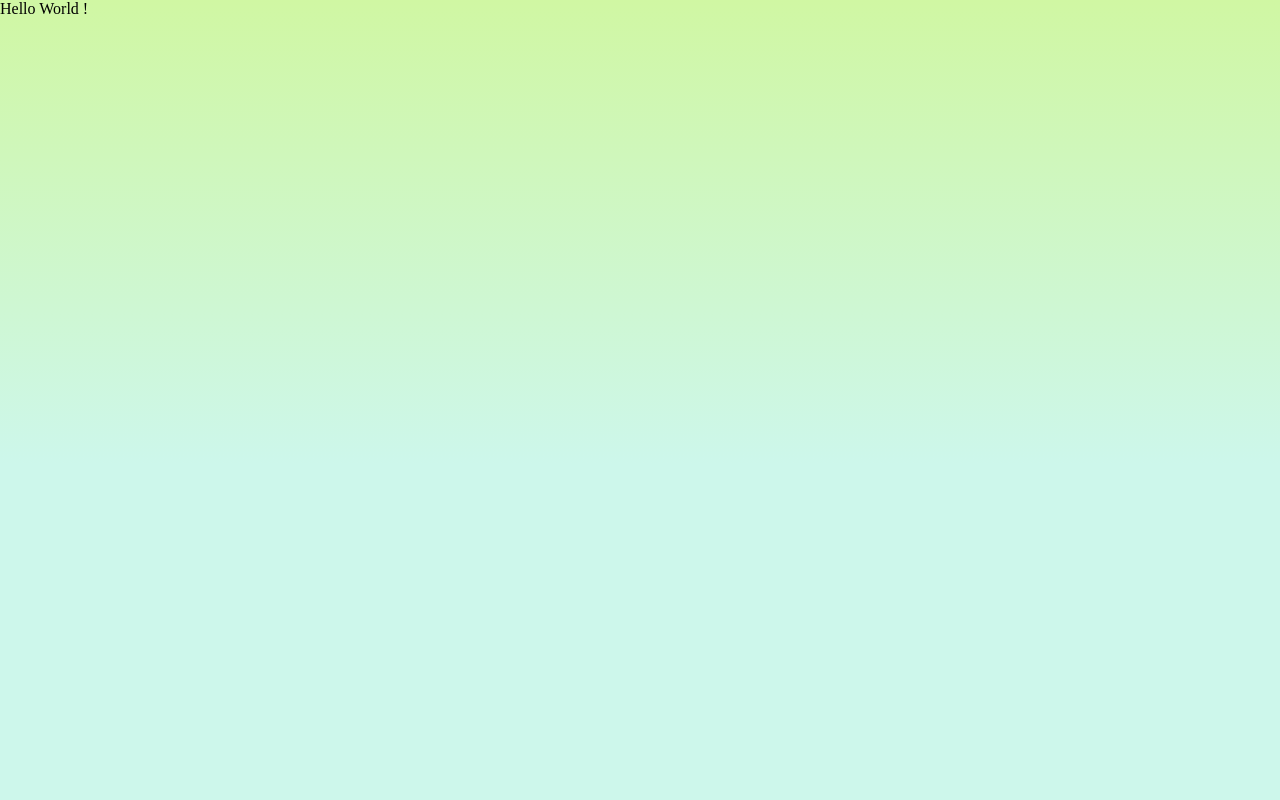
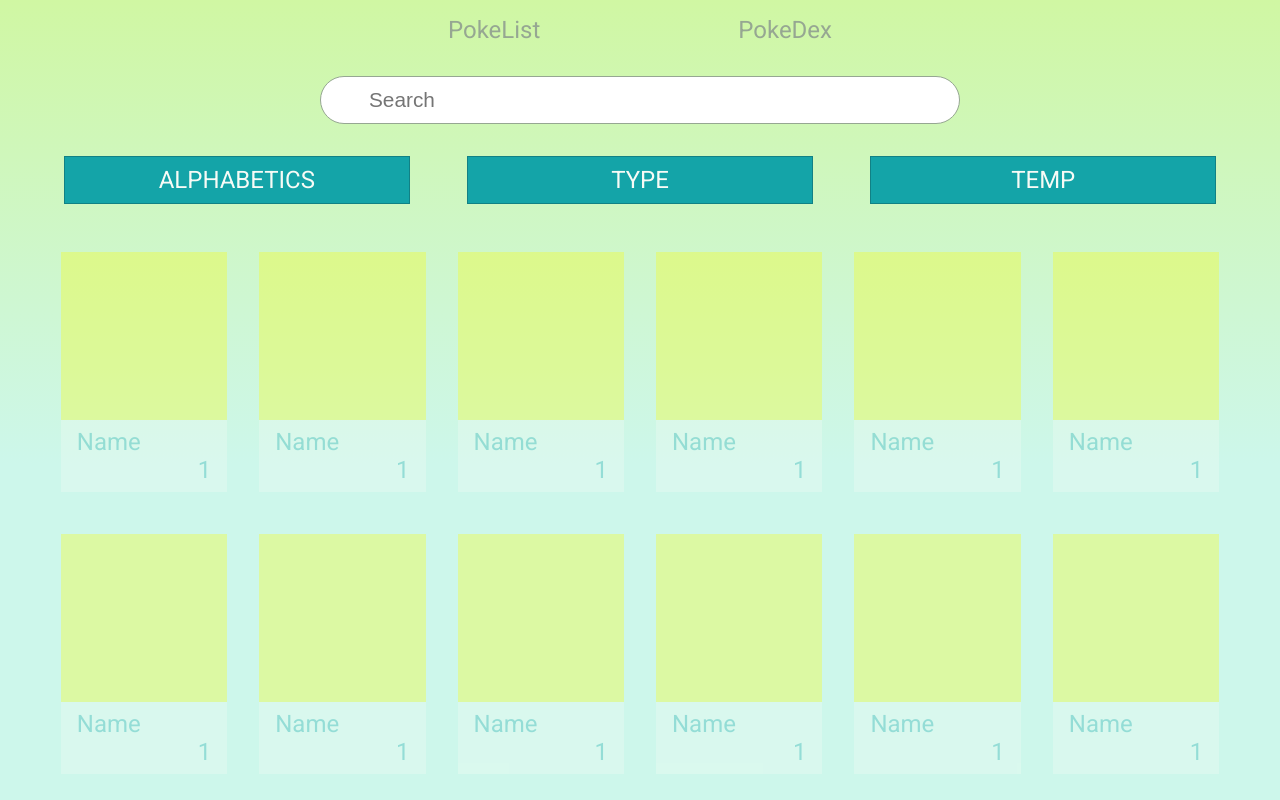
Before and after one commit to Thekorzeremi/pokeapp, a React (Create React App) app: page / in a window 1280 px wide. Built offline with nearby package versions, Linux system fonts and the light colour scheme.

Commit message:
feat: style Home

```diff
--- a/package.json
+++ b/package.json
@@ -7,6 +7,7 @@
     "@testing-library/react": "^13.4.0",
     "@testing-library/user-event": "^13.5.0",
     "axios": "^1.6.0",
+    "browser-router": "^0.2.0",
     "react": "^18.2.0",
     "react-dom": "^18.2.0",
     "react-router-dom": "^6.18.0",
--- a/src/App.js
+++ b/src/App.js
@@ -1,10 +1,11 @@
 import './App.css';
-import Home from './components/Home'
+import NavBar from './components/NavBar';
+
 
 function App() {
   return (
     <div className="App">
-      <Home />
+      <NavBar />
     </div>
   );
 }
--- a/src/components/Home.jsx
+++ b/src/components/Home.jsx
@@ -1,7 +1,158 @@
+import '../styles/Home.scss'
+
 export default function Home() {
     return (
-        <div>
-            <p>Hello World !</p>
+        <div className='content'>
+            <div className="searchbar">
+                <input type="text" placeholder="Search"/>
+            </div>
+            <div className="filter">
+                <div className="alpha" id='btn'>
+                    <p>Alphabetics</p>
+                </div>
+                <div className="type" id='btn'>
+                    <p>Type</p>
+                </div>
+                <div id='btn'>
+                    <p>Temp</p>
+                </div>
+            </div>
+            <div className="container">
+            <div className="cards">
+                <div className="pp"></div>
+                <div className="details">
+                    <div className="name">
+                        <p>Name</p>
+                    </div>
+                    <div className="number">
+                        <p>1</p>
+                    </div>
+                </div>
+            </div>
+            <div className="cards">
+                <div className="pp"></div>
+                <div className="details">
+                    <div className="name">
+                        <p>Name</p>
+                    </div>
+                    <div className="number">
+                        <p>1</p>
+                    </div>
+                </div>
+            </div>
+            <div className="cards">
+                <div className="pp"></div>
+                <div className="details">
+                    <div className="name">
+                        <p>Name</p>
+                    </div>
+                    <div className="number">
+                        <p>1</p>
+                    </div>
+                </div>
+            </div>
+            <div className="cards">
+                <div className="pp"></div>
+                <div className="details">
+                    <div className="name">
+                        <p>Name</p>
+                    </div>
+                    <div className="number">
+                        <p>1</p>
+                    </div>
+                </div>
+            </div>
+            <div className="cards">
+                <div className="pp"></div>
+                <div className="details">
+                    <div className="name">
+                        <p>Name</p>
+                    </div>
+                    <div className="number">
+                        <p>1</p>
+                    </div>
+                </div>
+            </div>
+            <div className="cards">
+                <div className="pp"></div>
+                <div className="details">
+                    <div className="name">
+                        <p>Name</p>
+                    </div>
+                    <div className="number">
+                        <p>1</p>
+                    </div>
+                </div>
+            </div>
+            <div className="cards">
+                <div className="pp"></div>
+                <div className="details">
+                    <div className="name">
+                        <p>Name</p>
+                    </div>
+                    <div className="number">
+                        <p>1</p>
+                    </div>
+                </div>
+            </div>
+            <div className="cards">
+                <div className="pp"></div>
+                <div className="details">
+                    <div className="name">
+                        <p>Name</p>
+                    </div>
+                    <div className="number">
+                        <p>1</p>
+                    </div>
+                </div>
+            </div>
+            <div className="cards">
+                <div className="pp"></div>
+                <div className="details">
+                    <div className="name">
+                        <p>Name</p>
+                    </div>
+                    <div className="number">
+                        <p>1</p>
+                    </div>
+                </div>
+            </div>
+            <div className="cards">
+                <div className="pp"></div>
+                <div className="details">
+                    <div className="name">
+                        <p>Name</p>
+                    </div>
+                    <div className="number">
+                        <p>1</p>
+                    </div>
+                </div>
+            </div>
+            <div className="cards">
+                <div className="pp"></div>
+                <div className="details">
+                    <div className="name">
+                        <p>Name</p>
+                    </div>
+                    <div className="number">
+                        <p>1</p>
+                    </div>
+                </div>
+            </div>
+            <div className="cards">
+                <div className="pp"></div>
+                <div className="details">
+                    <div className="name">
+                        <p>Name</p>
+                    </div>
+                    <div className="number">
+                        <p>1</p>
+                    </div>
+                </div>
+            </div>
+            {/* <div className="cards"></div> */}
+
+            </div>
         </div>
     )
 }
--- /dev/null
+++ b/src/components/NavBar.jsx
@@ -0,0 +1,20 @@
+import Home from './Home'
+import { Link, Route, Routes } from 'react-router-dom'
+import Pokedex from './Pokedex'
+import '../styles/NavBar.scss'
+
+export default function NavBar() {
+    return (
+        <div className="content">
+            <div className="navbar">
+                <Link to='/'>PokeList</Link>
+                <Link to='/Pokedex'>PokeDex</Link>
+            </div>
+
+                <Routes>
+                    <Route path='/' element={ <Home /> }></Route>
+                    <Route path='/Pokedex' element={ <Pokedex /> }></Route>
+                </Routes>
+        </div>
+    )
+}
--- /dev/null
+++ b/src/components/Pokedex.jsx
@@ -0,0 +1,7 @@
+export default function Pokedex() {
+    return (
+        <div className='content'>
+            <p>Pokedex</p>
+        </div>
+    )
+}
--- a/src/index.css
+++ b/src/index.css
@@ -1,8 +1,12 @@
+@import url('https://fonts.googleapis.com/css2?family=Roboto:wght@100;300;400;500;700;900&display=swap');
+
 body {
   height: 100vh;
   width: 100vw;
   background: rgb(208,247,163);
   background: linear-gradient(180deg, rgba(208,247,163,1) 0%, rgba(205,247,235,1) 58%);
+  font-family: 'Roboto', sans-serif;
+  overflow: hidden;
 }
 
 html {
@@ -18,6 +22,7 @@ body, h1, h2, h3, h4, h5, h6, p, ol, ul {
   margin: 0;
   padding: 0;
   font-weight: normal;
+  color: var(--color-gray );
 }
 
 ol, ul {
@@ -32,6 +37,7 @@ img {
 :root {
   --color-primary: #14A4A8;
   --color-secondary: #28A76A;
+  --color-border: #118185;
   --color-light: #F7FBF6;
-  --color-gray: #F7FBF6;
+  --color-gray: #96A792;
 }
--- /dev/null
+++ b/src/styles/Home.scss
@@ -0,0 +1,95 @@
+.searchbar {
+    width: 50vw;
+    height: 3rem;
+    margin: 2rem 1rem;
+
+    input {
+        height: 3rem;
+        width: 100%;
+        border-radius: 2rem;
+        outline: none;
+        border: 1px solid var(--color-gray);
+        padding: 0 3rem;
+        font-size: 1.3rem;
+        color: var(--color-gray);
+    }
+}
+
+.filter {
+    width: 90vw;
+    height: 4rem;
+    display: flex;
+    justify-content: space-between;
+
+    #btn {
+        background-color: var(--color-primary);
+        width: 30%;
+        // border-radius: 2rem;
+        display: grid;
+        place-items: center;
+        border: 1px solid var(--color-border);
+        cursor: pointer;
+        transition: all .3s ease-in-out;
+
+        &:hover {
+            transform: scale(1.01);
+        }
+
+
+        p {
+            color: var(--color-light);
+            text-transform: uppercase;
+        }
+    }
+}
+
+.container {
+    width: 100%;
+    height: 100%;
+    margin: 1rem;
+    display: flex;
+    justify-content: center;
+    flex-wrap: wrap;
+}
+
+.cards {
+    background-color: var(--color-light);
+    width: 13vw;
+    height: 30vh;
+    margin: 2rem 1rem 0 1rem;
+    opacity: 0.3;
+    cursor: pointer;
+    transition: all .3s ease-in-out;
+
+    &:hover {
+        transform: scale(1.02);
+    }
+
+    p {
+        color: var(--color-primary);
+        margin: .5rem 1rem;
+    }
+
+    .pp {
+        background-color: yellow;
+        width: 100%;
+        height: 70%;
+    }
+
+    .details {
+        width: 100%;
+        height: 30%;
+        display: flex;
+        justify-content: space-between;
+
+        .name {
+            height: 100%;
+        }
+
+        .number {
+            height: 100%;
+            display: flex;
+            align-items: end;
+        }
+    }
+}
--- /dev/null
+++ b/src/styles/NavBar.scss
@@ -0,0 +1,20 @@
+.content {
+    height: 100vh;
+    width: 100%;
+    display: flex;
+    align-items: center;
+    flex-direction: column;
+    font-size: 1.5rem;
+
+    .navbar {
+        display: flex;
+        width: 30vw;
+        justify-content: space-between;
+        margin-top: 1rem;
+
+        a {
+            text-decoration: none;
+            color: var(--color-gray);
+        }
+    }
+}
```
Also changed, not shown: src/index.js (+3 -5 lines), 1 other file (tests, documents, lock files or other folders).
